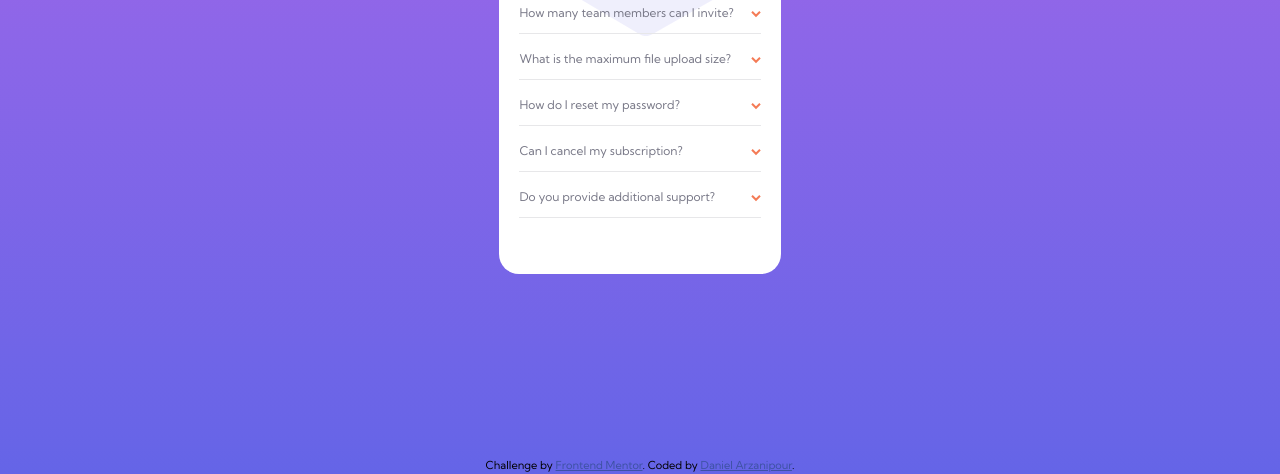
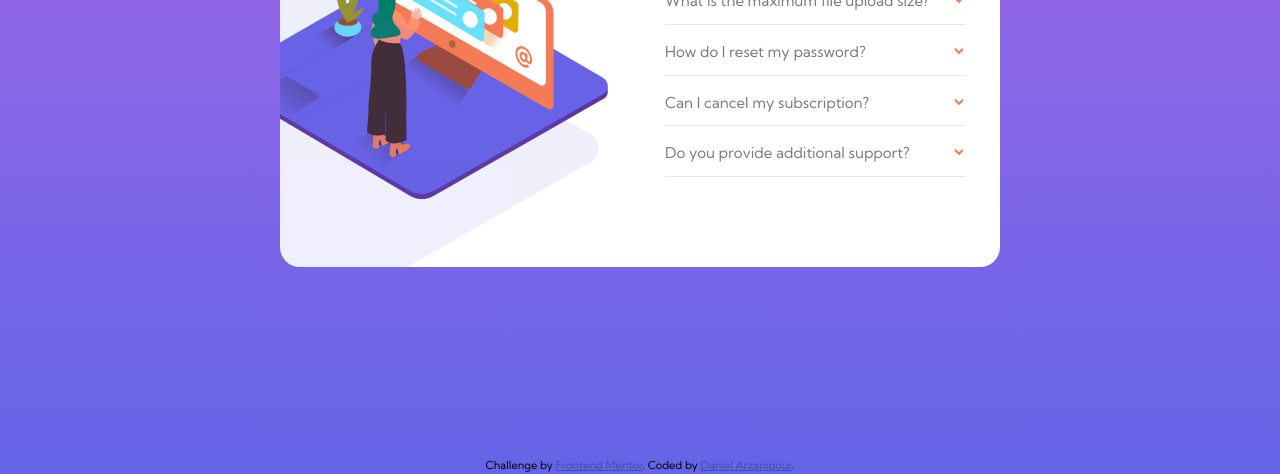
Before and after one commit to Frontend-Mentor-Projects-Daniel/faq-accordian-card, a plain HTML site: page index.html in a window 1280 px wide. Shown: the part 343-817 px from the top of the page. Drawn offline with Linux system fonts and the light colour scheme.

Commit message:
complete styling for tablet size

```diff
--- a/develop/css/styles.css
+++ b/develop/css/styles.css
@@ -145,13 +145,32 @@ body {
   width: var(--bp-mobile);
 }
 
+@media only screen and (min-width: 48em) {
+  .faq {
+    min-height: 26.188rem;
+    overflow: hidden;
+    width: var(--bp-tablet);
+  }
+}
+
 /* images */
 .faq__image-woman {
   position: absolute;
   top: -5.5625rem;
   left: 2.6875rem;
+
   width: 12.5rem;
   height: 12.5rem;
+}
+
+@media only screen and (min-width: 48em) {
+  .faq__image-woman {
+    top: 59px;
+    left: -56px;
+
+    width: 24rem;
+    height: 24rem;
+  }
 }
 
 .faq__image-shadow {
@@ -162,6 +181,27 @@ body {
   height: 12.5rem;
 }
 
+@media only screen and (min-width: 48em) {
+  .faq__image-shadow {
+    top: -168px;
+    left: -353px;
+
+    width: 42rem;
+    height: 42rem;
+  }
+}
+
+/* faq content */
+@media only screen and (min-width: 48em) {
+  .faq__content {
+    position: absolute;
+    top: 28px;
+    right: 85px;
+
+    width: 250px;
+  }
+}
+
 /* header */
 .faq__header {
   font-weight: var(--fw-bold);
@@ -170,8 +210,12 @@ body {
   margin-bottom: 1rem;
 }
 
+@media only screen and (min-width: 48em) {
+  .faq__header {
+  }
+}
+
 /* questions and answers */
-
 .faq__qna {
   display: flex;
   flex-direction: column;
@@ -185,8 +229,20 @@ body {
   position: relative;
 }
 
+@media only screen and (min-width: 48em) {
+  .faq__qna {
+    width: 18.75rem;
+  }
+}
+
 .question {
   color: hsl(var(--clr-dark-grayish-blue));
+}
+
+@media only screen and (min-width: 48em) {
+  :root {
+    --fs-default: 0.9375rem;
+  }
 }
 
 .question:hover {
@@ -201,6 +257,24 @@ body {
   transition: all 0.2s;
 }
 
+@media only screen and (min-width: 48em) {
+  .icon-arrow-down {
+    top: 0.4375rem;
+    right: 1px;
+  }
+}
+
 .answer {
   color: hsl(var(--clr-dark-grayish-blue));
+  font-size: 0.6875rem;
 }
+
+/* .faq__qna:hover .answer {
+  display: block !important;
+} */
+
+@media only screen and (min-width: 48em) {
+  .answer {
+    font-size: 13px;
+  }
+}
--- a/index.html
+++ b/index.html
@@ -39,7 +39,7 @@
   </head>
   <body>
     <main class="main">
-      <section class="faq">
+      <div class="faq">
         <!-- image of woman -->
         <div class="faq__image-woman">
           <picture>
@@ -76,6 +76,7 @@
           </picture>
         </div>
 
+        <div class="faq__content">
           <!-- header -->
           <h1 class="faq__header">FAQ</h1>
 
@@ -92,13 +93,11 @@
                   />
                 </div>
               </div>
-
               <p class="answer hidden">
-              You can invite up to 2 additional users on the Free plan. There is
-              no limit on team members for the Premium plan.
+                You can invite up to 2 additional users on the Free plan. There
+                is no limit on team members for the Premium plan.
               </p>
             </div>
-
             <!-- question 2 -->
             <div class="faq__qna faq__qna--2">
               <div class="wrapper">
@@ -110,13 +109,11 @@
                   />
                 </div>
               </div>
-
               <p class="answer hidden">
-              No more than 2GB. All files in your account must fit your allotted
-              storage space..
+                No more than 2GB. All files in your account must fit your
+                allotted storage space..
               </p>
             </div>
-
             <!-- question 3 -->
             <div class="faq__qna faq__qna--3">
               <div class="wrapper">
@@ -128,13 +125,11 @@
                   />
                 </div>
               </div>
-
               <p class="answer hidden">
                 Click “Forgot password” from the login page or “Change password”
                 from your profile page. A reset link will be emailed to you.
               </p>
             </div>
-
             <!-- question 4 -->
             <div class="faq__qna faq__qna--4">
               <div class="wrapper">
@@ -146,13 +141,11 @@
                   />
                 </div>
               </div>
-
               <p class="answer hidden">
-              Yes! Send us a message and we’ll process your request no questions
-              asked.
+                Yes! Send us a message and we’ll process your request no
+                questions asked.
               </p>
             </div>
-
             <!-- question 5 -->
             <div class="faq__qna faq__qna--5">
               <div class="wrapper">
@@ -164,14 +157,14 @@
                   />
                 </div>
               </div>
-
               <p class="answer hidden">
                 Chat and email support is available 24/7. Phone lines are open
                 during normal business hours.
               </p>
             </div>
           </div>
-      </section>
+        </div>
+      </div>
     </main>
 
     <div class="attribution">
```
Lines whose indentation alone changed are shown as unchanged.
